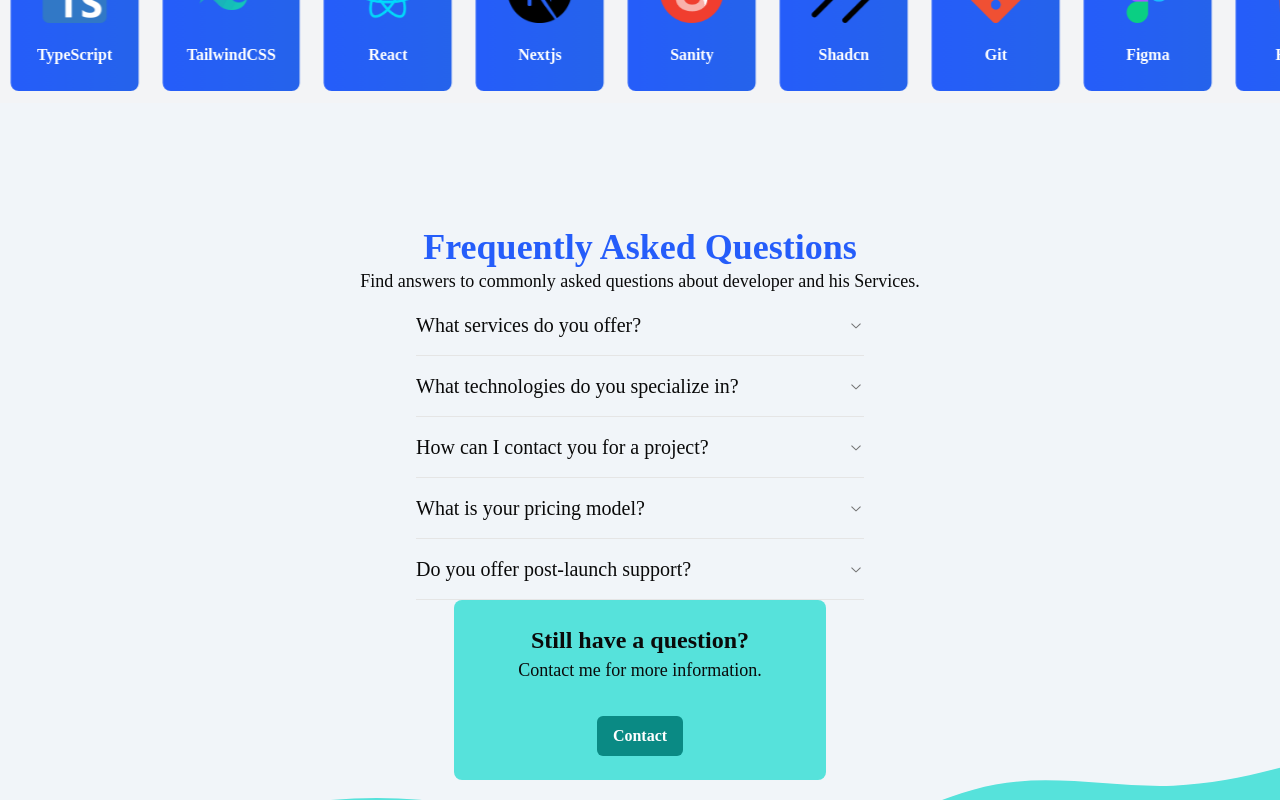
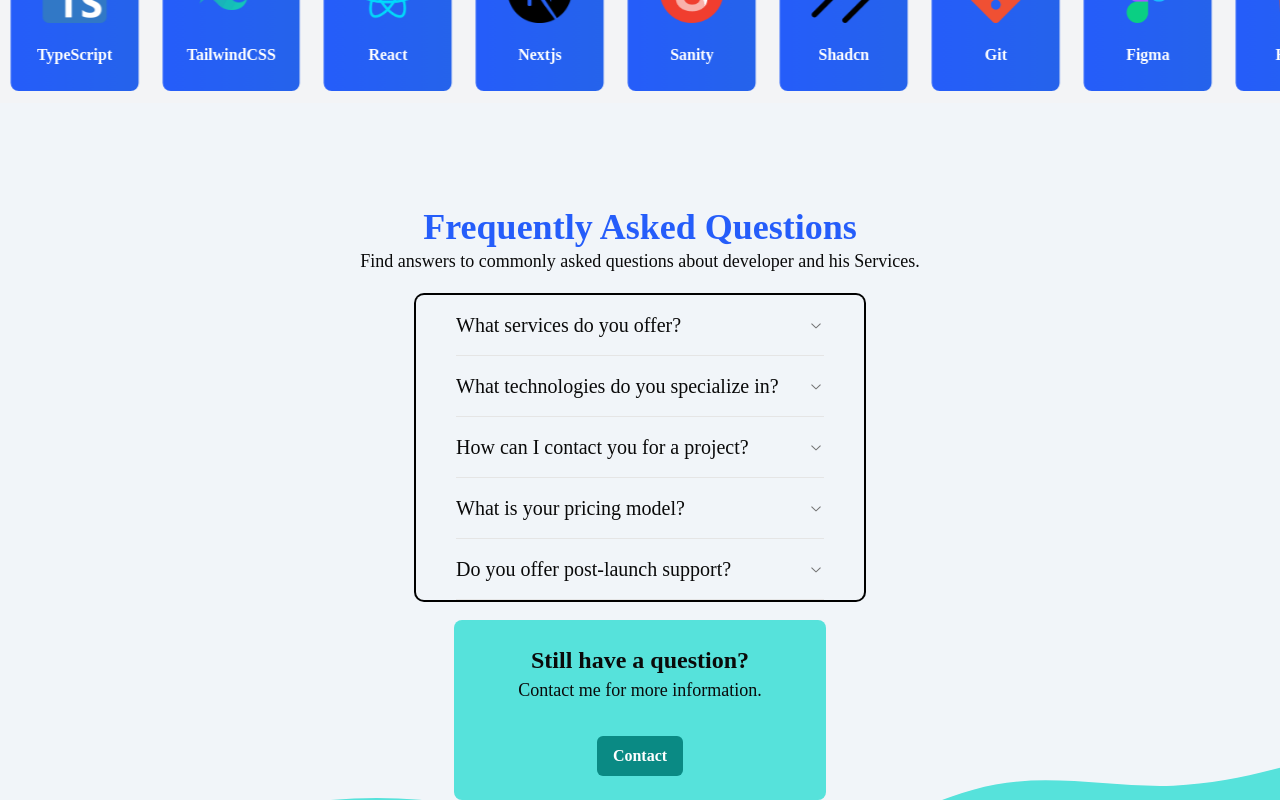
Before and after one commit to iamasadshah/iamasadshah-ibnerafi, a Next.js app: page / in a window 1280 px wide. Shown: the part 3045-3845 px from the top of the page. Built offline with nearby package versions, Linux system fonts and the light colour scheme.

Commit message:
working on projects component improvement

```diff
--- a/src/app/components/FAQs.tsx
+++ b/src/app/components/FAQs.tsx
@@ -24,7 +24,11 @@ const FAQs = () => {
       </p>
 
       {/* Accordion with 'collapsible' property */}
-      <Accordion type="single" collapsible className="w-full max-w-md">
+      <Accordion
+        type="single"
+        collapsible
+        className="w-full max-w-md ring-2 ring-black rounded-lg px-10 my-5"
+      >
         <AccordionItem value="item-1">
           <AccordionTrigger className="text-md md:text-lg lg:text-xl">
             What services do you offer?
@@ -47,7 +51,7 @@ const FAQs = () => {
         </AccordionItem>
 
         <AccordionItem value="item-3">
-          <AccordionTrigger className="text-md md:text-lg lg:text-xl">
+          <AccordionTrigger className="text-md md:text-lg lg:text-xl ">
             How can I contact you for a project?
           </AccordionTrigger>
           <AccordionContent>
--- a/src/app/components/Projects.tsx
+++ b/src/app/components/Projects.tsx
@@ -16,7 +16,7 @@ const Projects = async () => {
             Projects
           </h1>
           <div className="flex flex-wrap -mx-4 -mb-10 text-center ">
-            <div className="sm:w-1/2 mb-10 px-4">
+            <div className="sm:w-1/2 mb-10 px-4 z-10">
               <div className="rounded-lg h-64 overflow-hidden">
                 <Image
                   width={500}
@@ -45,7 +45,7 @@ const Projects = async () => {
                 </Link>
               </button>
             </div>
-            <div className="sm:w-1/2 mb-10 px-4">
+            <div className="sm:w-1/2 mb-10 px-4 z-10">
               <div className="rounded-lg h-64 overflow-hidden">
                 <Image
                   width={500}
@@ -65,7 +65,7 @@ const Projects = async () => {
                 HTML, TailwindCSS, React, Next.js, TypeScript, Sanity and
                 more...
               </p>
-              <button className="flex mx-auto mt-6 text-white bg-primary1 border-0 py-2 px-5 focus:outline-none hover:bg-primary3 rounded">
+              <button className="flex mx-auto mt-6 text-white bg-primary1 border-0 py-2 px-5 focus:outline-none hover:bg-primary3 rounded ">
                 <Link
                   href={"https://piaic-q2-project.vercel.app/"}
                   target="_blank"
@@ -75,7 +75,7 @@ const Projects = async () => {
                 </Link>
               </button>
             </div>
-            <div className="sm:w-1/2 mb-10 px-4">
+            <div className="sm:w-1/2 mb-10 px-4 z-10">
               <div className="rounded-lg h-64 overflow-hidden">
                 <Image
                   width={500}
@@ -104,7 +104,7 @@ const Projects = async () => {
                 </Link>
               </button>
             </div>
-            <div className="sm:w-1/2 mb-10 px-4">
+            <div className="sm:w-1/2 mb-10 px-4 z-10">
               <div className="rounded-lg h-64 overflow-hidden">
                 <Image
                   width={500}
--- a/tailwind.config.ts
+++ b/tailwind.config.ts
@@ -71,7 +71,7 @@ const config: Config = {
 				xl: '1280px',
 				'2xl': '1536px'
 			},
-			rotate: {
+			rotate360: {
 				'360': '360deg'
 			},
 			animation: {
```
